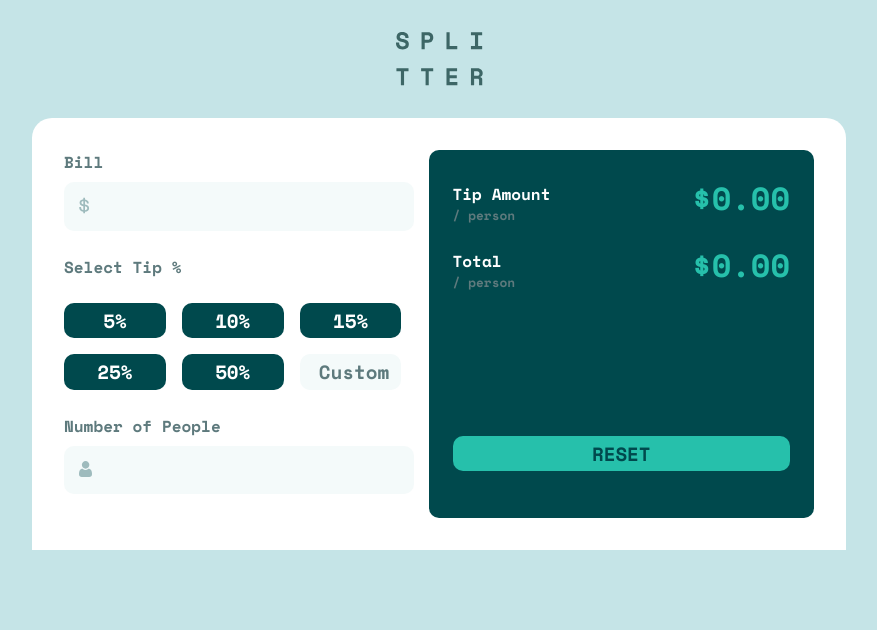
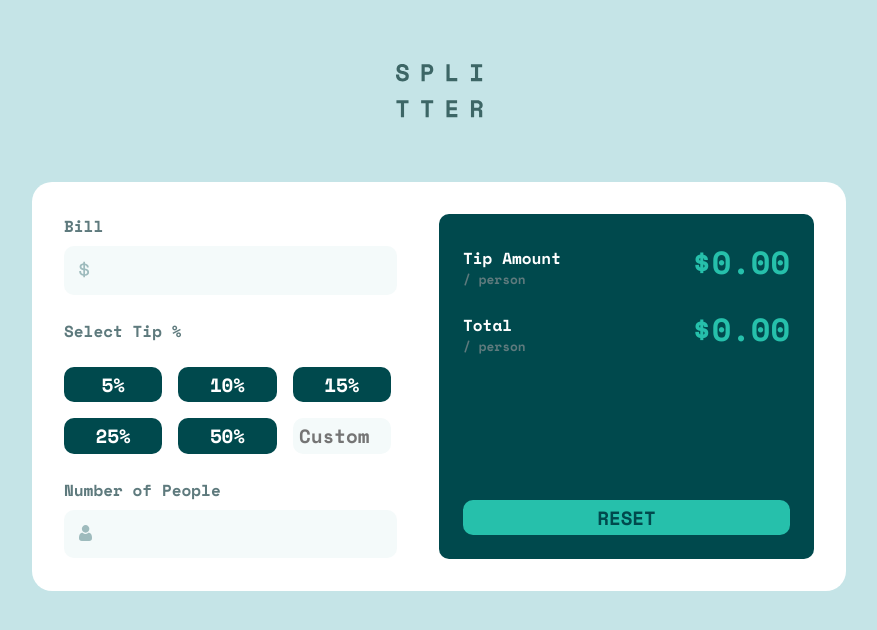
Before and after one commit to everodriguezval/tip-calculator-app, a plain HTML site: page index.html in a window 1280 px wide. Shown: the whole page, without its empty margins (201-1078 px from the left). Drawn offline with nearby package versions, Linux system fonts and the light colour scheme.

Commit message:
desktop version finished

```diff
--- a/index.html
+++ b/index.html
@@ -18,7 +18,7 @@
         <div class="input-panel">
             <section>
                 <h3>Bill</h3>
-                <input class="input-bill" type="number">
+                <input class="input-bill" type="number" min="1">
             </section>
             <!-- Select tip section -->
             <section>
@@ -29,13 +29,14 @@
                     <input type="button" value="15%">
                     <input type="button" value="25%">
                     <input type="button" value="50%">
-                    <input type="button" value="Custom">
+                    <!-- <input type="button" value="Custom"> -->
+                    <input type="number" value="custom" placeholder="Custom" id="custom-tip">
                 </form>
             </section>
             <!-- Number of people section -->
             <section>
                 <h3>Number of People</h3>
-                <input class="input-number-people" type="number">
+                <input class="input-number-people" type="number" min="1">
             </section>
         </div>
         <!-- Calculation section -->
@@ -45,14 +46,14 @@
                     <li>Tip Amount</li>
                     <li>/ person</li>
                 </ul>
-                <div class="tip-to-pay">$0.00</div>
+                <div class="tip-to-pay">$<span>0.00</span></div>
             </div>
             <div class="total-per-person">
                 <ul>
                     <li>Total</li>
                     <li>/ person</li>
                 </ul>
-                <div class="total-to-pay">$0.00</div>
+                <div class="total-to-pay">$<span>0.00</span></div>
             </div>
             <form action="'">
                 <input id="reset-btn" type="button" value="RESET">
--- a/style.css
+++ b/style.css
@@ -58,6 +58,7 @@ input[type="button"] {
     padding: 0.5rem 2rem;
     flex-grow: 1;
     width: 45%;
+    transition: 0.5s;
 }
 
 input[type="button"]:focus {
@@ -65,13 +66,22 @@ input[type="button"]:focus {
 }
 
 input[type="number"] {
-    width: 100%;
+    width: 98%;
     margin-bottom: 1.5rem;
     background-repeat: no-repeat;
     background-position: 15px 15px;
     padding: 0.4rem;
     text-align: right;
     color: var(--very-dark-cyan);
+}
+
+#custom-tip {
+    padding: 0.2rem 0;
+    color: var(--very-dark-cyan);
+    width: 45%;
+    flex-grow: 1;
+    text-align: center;
+    margin-bottom: 0;
 }
 
 /* Adding icons to input field */
@@ -91,11 +101,6 @@ section form {
     margin: 1.5rem auto;
 }
 
-section form input:last-child {
-    background-color: var(--very-light-cyan);
-    color: var(--dark-grayish-cyan);
-}
-
 /* Calculation section */
 .total-container {
     background-color: var(--very-dark-cyan);
@@ -111,12 +116,19 @@ ul li {
     list-style: none;
 }
 
+/* Reset button */
 #reset-btn {
     width: 100%;
     background-color: var(--strong-cyan);
     color: var(--very-dark-cyan);
     font-size: 1.2rem;
     margin-top: 1rem;
+    transition: 0.5s;
+}
+
+#reset-btn:hover {
+    background-color: var(--very-light-cyan);
+    color: var(--very-dark-cyan);
 }
 
 /* Adding flexbox to tip and total calculation section */
@@ -145,10 +157,15 @@ ul li {
 }
 
 @media screen and (min-width: 992px) {
+    header img {
+        margin: 4rem auto;
+    }
+
     main {
         display: flex;
         justify-content: space-between;
-        gap: 1rem;
+        gap: 3rem;
+        border-radius: 20px;
     }
 
     input[type="button"] {
@@ -157,6 +174,10 @@ ul li {
         padding: 0.2rem 1.2rem;
     }
 
+    #custom-tip {
+        width: 30%;
+        font-size: 1.2rem;
+    }
     .input-panel, .total-container {
         width: 45%;
     }
@@ -164,4 +185,8 @@ ul li {
     #reset-btn {
         margin-top: 8rem;
     }
+
+    div section .input-number-people {
+        margin-bottom: 0;
+    }
 }
```
